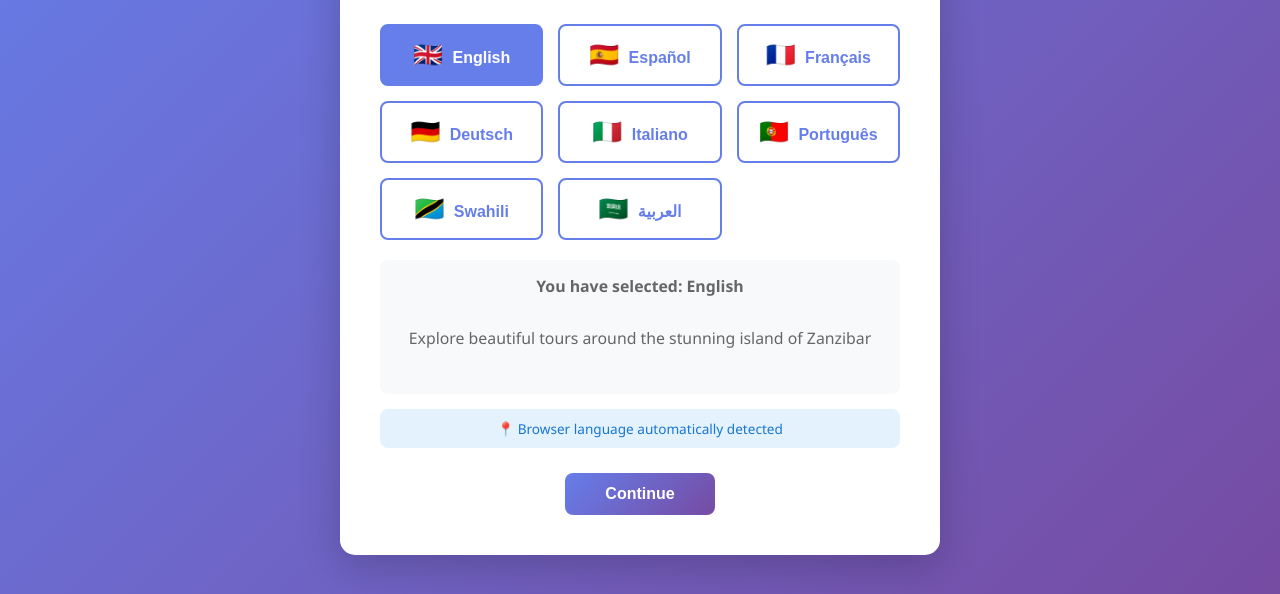
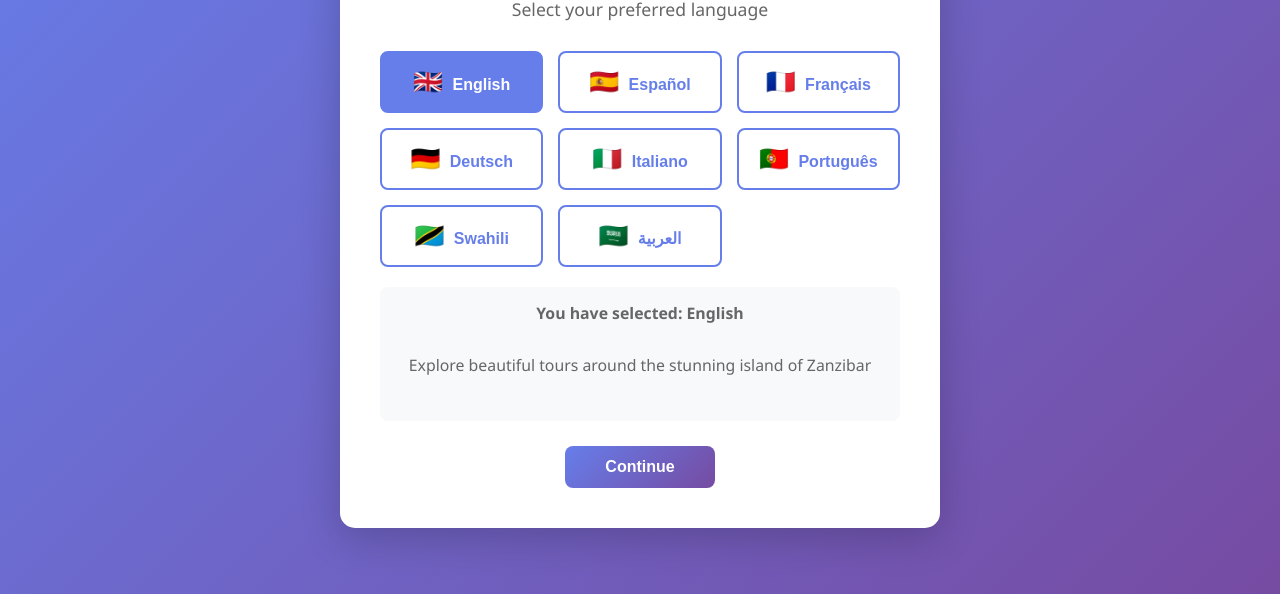
Before and after one commit to theislandchaptertourzanzibar/Theislandchaptertours-, a plain HTML site: page Index.html in a window 1280 px wide. Shown: the part 206-800 px from the top of the page. Drawn offline with Linux system fonts and the light colour scheme.

Commit message:
Restore previous version of Index.html

```diff
--- a/Index.html
+++ b/Index.html
@@ -88,15 +88,6 @@
             font-size: 0.9em;
         }
 
-        .auto-detect-note {
-            background: #e3f2fd;
-            padding: 10px;
-            border-radius: 8px;
-            margin-top: 15px;
-            color: #1976d2;
-            font-size: 0.85em;
-        }
-
         .continue-btn {
             margin-top: 25px;
             padding: 12px 40px;
@@ -125,7 +116,7 @@
 <body>
     <div class="language-section">
         <h1>🌍 Welcome to The Island Chapter Tours</h1>
-        <p id="selectLangText">Select your preferred language</p>
+        <p>Select your preferred language</p>
 
         <div class="language-grid">
             <button class="language-btn active" data-lang="en" onclick="selectLanguage('en')">
@@ -159,95 +150,26 @@
             <p>Explore beautiful tours around the stunning island of Zanzibar</p>
         </div>
 
-        <div class="auto-detect-note" id="autoDetectNote">
-            📍 Browser language automatically detected
-        </div>
-
         <button class="continue-btn" onclick="continueToDashboard()">Continue</button>
     </div>
 
     <script>
         // Language data with translations
         const languages = {
-            en: {
-                name: 'English',
-                welcome: 'You have selected: English',
-                description: 'Explore beautiful tours around the stunning island of Zanzibar',
-                selectText: 'Select your preferred language',
-                continueText: 'Continue',
-                autoDetect: '📍 Browser language automatically detected'
-            },
-            es: {
-                name: 'Español',
-                welcome: 'Ha seleccionado: Español',
-                description: 'Explore hermosos tours alrededor de la hermosa isla de Zanzíbar',
-                selectText: 'Seleccione su idioma preferido',
-                continueText: 'Continuar',
-                autoDetect: '📍 Idioma del navegador detectado automáticamente'
-            },
-            fr: {
-                name: 'Français',
-                welcome: 'Vous avez sélectionné : Français',
-                description: 'Découvrez de magnifiques tours autour de la magnifique île de Zanzibar',
-                selectText: 'Sélectionnez votre langue préférée',
-                continueText: 'Continuer',
-                autoDetect: '📍 Langue du navigateur détectée automatiquement'
-            },
-            de: {
-                name: 'Deutsch',
-                welcome: 'Sie haben Deutsch ausgewählt',
-                description: 'Erkunden Sie schöne Touren rund um die wunderschöne Insel Sansibar',
-                selectText: 'Wählen Sie Ihre bevorzugte Sprache',
-                continueText: 'Fortfahren',
-                autoDetect: '📍 Browsersprache automatisch erkannt'
-            },
-            it: {
-                name: 'Italiano',
-                welcome: 'Hai selezionato: Italiano',
-                description: 'Esplora i bellissimi tour intorno alla splendida isola di Zanzibar',
-                selectText: 'Seleziona la tua lingua preferita',
-                continueText: 'Continua',
-                autoDetect: '📍 Lingua del browser rilevata automaticamente'
-            },
-            pt: {
-                name: 'Português',
-                welcome: 'Você selecionou: Português',
-                description: 'Explore hermosos passeios ao redor da belíssima ilha de Zanzibar',
-                selectText: 'Selecione seu idioma preferido',
-                continueText: 'Continuar',
-                autoDetect: '📍 Idioma do navegador detectado automaticamente'
-            },
-            sw: {
-                name: 'Swahili',
-                welcome: 'Umechagua: Kiswahili',
-                description: 'Chunguza ziara nzuri karibu na kisiwa kizuri cha Unguja',
-                selectText: 'Chagua lugha yako inayopendelea',
-                continueText: 'Endelea',
-                autoDetect: '📍 Lugha ya kivinjari iligundulika kiotomatiki'
-            },
-            ar: {
-                name: 'العربية',
-                welcome: 'لقد اخترت: العربية',
-                description: 'استكشف الجولات الجميلة حول جزيرة زنجبار الخلابة',
-                selectText: 'اختر لغتك المفضلة',
-                continueText: 'متابعة',
-                autoDetect: '📍 تم اكتشاف لغة المتصفح تلقائياً'
-            }
+            en: { name: 'English', welcome: 'You have selected: English', description: 'Explore beautiful tours around the stunning island of Zanzibar' },
+            es: { name: 'Español', welcome: 'Ha seleccionado: Español', description: 'Explore hermosos tours alrededor de la hermosa isla de Zanzíbar' },
+            fr: { name: 'Français', welcome: 'Vous avez sélectionné : Français', description: 'Découvrez de magnifiques tours autour de la magnifique île de Zanzibar' },
+            de: { name: 'Deutsch', welcome: 'Sie haben Deutsch ausgewählt', description: 'Erkunden Sie schöne Touren rund um die wunderschöne Insel Sansibar' },
+            it: { name: 'Italiano', welcome: 'Hai selezionato: Italiano', description: 'Esplora i bellissimi tour intorno alla splendida isola di Zanzibar' },
+            pt: { name: 'Português', welcome: 'Você selecionou: Português', description: 'Explore hermosos passeios ao redor da belíssima ilha de Zanzibar' },
+            sw: { name: 'Swahili', welcome: 'Umechagua: Kiswahili', description: 'Chunguza ziara nzuri karibu na kisiwa kizuri cha Unguja' },
+            ar: { name: 'العربية', welcome: 'لقد اخترت: العربية', description: 'استكشف الجولات الجميلة حول جزيرة زنجبار الخلابة' }
         };
 
         let selectedLanguage = 'en';
-        let isAutoDetected = false;
 
-        // Get browser language
-        function getBrowserLanguage() {
-            const browserLang = navigator.language || navigator.userLanguage;
-            const langCode = browserLang.split('-')[0].toLowerCase();
-            return languages.hasOwnProperty(langCode) ? langCode : 'en';
-        }
-
-        function selectLanguage(lang, isAuto = false) {
+        function selectLanguage(lang) {
             selectedLanguage = lang;
-            isAutoDetected = isAuto;
 
             // Update active button
             document.querySelectorAll('.language-btn').forEach(btn => {
@@ -262,45 +184,21 @@
                 <p>${langData.description}</p>
             `;
 
-            // Update UI text
-            document.getElementById('selectLangText').textContent = langData.selectText;
-            document.querySelector('.continue-btn').textContent = langData.continueText;
-
-            // Show/hide auto-detect note
-            const autoDetectNote = document.getElementById('autoDetectNote');
-            autoDetectNote.textContent = langData.autoDetect;
-            autoDetectNote.style.display = isAuto ? 'block' : 'none';
-
             // Save preference
             localStorage.setItem('preferredLanguage', lang);
-            localStorage.setItem('languageSelectionMethod', isAuto ? 'auto-detected' : 'manual');
         }
 
         function continueToDashboard() {
             // Store language preference and redirect to main site
             localStorage.setItem('preferredLanguage', selectedLanguage);
-            localStorage.setItem('languageSelectionMethod', isAutoDetected ? 'auto-detected' : 'manual');
-
-            const langName = languages[selectedLanguage].name;
-            console.log(`Language set to: ${langName}`);
-
-            // Redirect to main page (update path as needed)
-            window.location.href = 'main.html'; // Change to your actual dashboard/main page
-            // Alternative: window.location.href = 'dashboard.html';
+            alert(`Language set to: ${languages[selectedLanguage].name}\nRedirecting to main page...`);
+            // window.location.href = 'dashboard.html'; // Uncomment when dashboard page is ready
         }
 
-        // Load saved language preference or auto-detect on page load
+        // Load saved language preference on page load
         window.addEventListener('load', () => {
-            const saved = localStorage.getItem('preferredLanguage');
-
-            if (saved) {
-                // User has selected a language before
-                selectLanguage(saved, false);
-            } else {
-                // First time visitor - auto-detect browser language
-                const browserLang = getBrowserLanguage();
-                selectLanguage(browserLang, true);
-            }
+            const saved = localStorage.getItem('preferredLanguage') || 'en';
+            selectLanguage(saved);
         });
     </script>
 </body>
```
